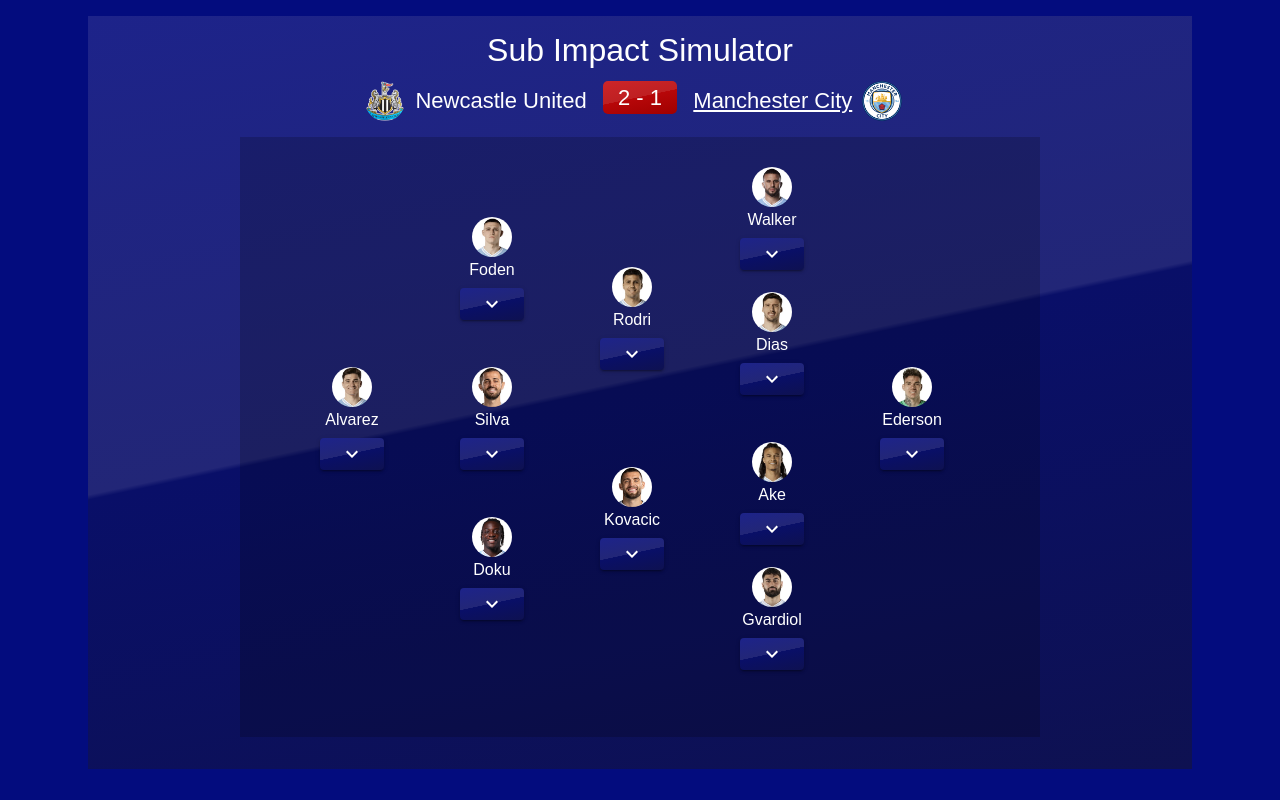
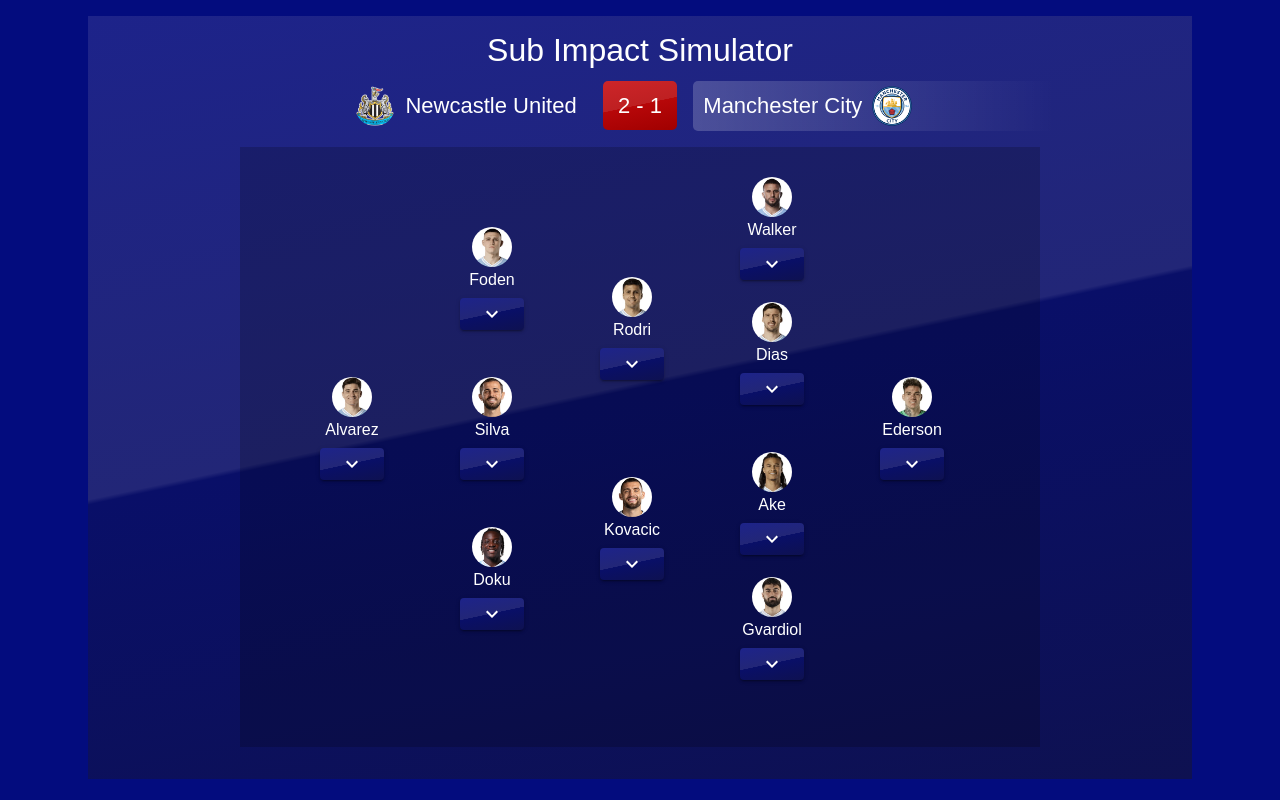
Before and after one commit to andyshora/tfg-rfp-m4, a React (Create React App) app: page / in a window 1280 px wide. Shown: the top 800 px of the page. Built offline with nearby package versions, Linux system fonts and the light colour scheme; a web font is replaced by a local one.

Commit message:
Team switching styles

```diff
--- a/src/components/SubImpactSim.js
+++ b/src/components/SubImpactSim.js
@@ -64,6 +64,7 @@
 const ScoreWrap = SC.div`
   background: linear-gradient(-192deg, #cd2529 0%, #be2022 48.5%, #b70709 49%, #a00000 100%);
   border-radius: 5px;
+  padding: 8px;
 `
 const PlayerOnPitch = SC.div`
     position: absolute;
@@ -84,6 +85,9 @@
   align-items: center;
   justify-content: flex-end;
   white-space: nowrap;
+  padding: 5px 10px;
+  border-radius: 5px;
+  transition: background 0.3s ease;
 `
 
 const AwayTeamWrap = SC.div`
@@ -92,6 +96,9 @@
   align-items: center;
   justify-content: flex-start;
   white-space: nowrap;
+  padding: 5px 10px;
+  border-radius: 5px;
+  transition: background 0.3s ease;
 `
 
 const StyledTableCell = styled(TableCell)(({ theme }) => ({
@@ -192,15 +199,15 @@
             <LiveScoreWrap>
               <Grid container spacing={2}>
                 <Grid item xs={5.5} align="right">
-                  <HomeTeamWrap onClick={() => setActiveTeamIndex(0)}>
+                  <HomeTeamWrap onClick={() => setActiveTeamIndex(0)} style={{ background: activeTeamIndex === 0 ? 'linear-gradient(90deg, transparent 25%, rgba(255, 255, 255, 0.2))' : 'none' }}>
                     <Avatar style={{ marginRight: 10 }} alt="" src={`/assets/images/clubs/newcastle.png`} />
-                    <Typography style={{ textDecoration: activeTeamIndex === 0 ? 'underline': 'none' }} component="span">Newcastle United</Typography>
+                    <Typography component="span">Newcastle United</Typography>
                   </HomeTeamWrap>
                 </Grid>
                 <Grid item xs={1}><ScoreWrap>2 - 1</ScoreWrap></Grid>
                 <Grid item xs={5.5} align="left">
-                  <AwayTeamWrap onClick={() => setActiveTeamIndex(1)}>
-                    <Typography component="span" style={{ textDecoration: activeTeamIndex === 1 ? 'underline': 'none' }}>Manchester City</Typography>
+                  <AwayTeamWrap onClick={() => setActiveTeamIndex(1)} style={{ background: activeTeamIndex === 1 ? 'linear-gradient(-90deg, transparent 25%, rgba(255, 255, 255, 0.2))' : 'none' }}>
+                    <Typography component="span">Manchester City</Typography>
                     <Avatar style={{ marginLeft: 10 }} alt="" src={`/assets/images/clubs/city.png`} />
                   </AwayTeamWrap>
                 </Grid>
```
